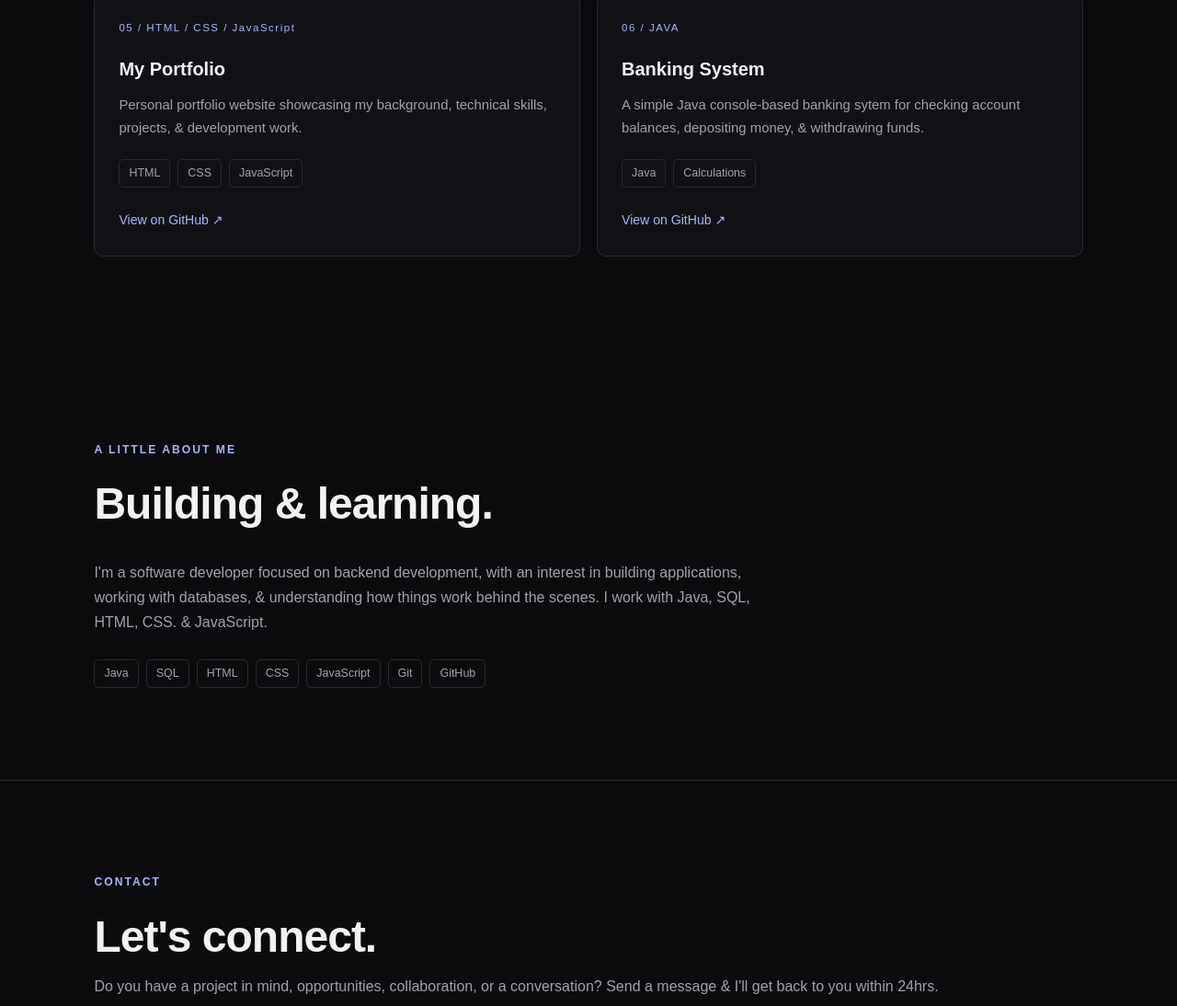
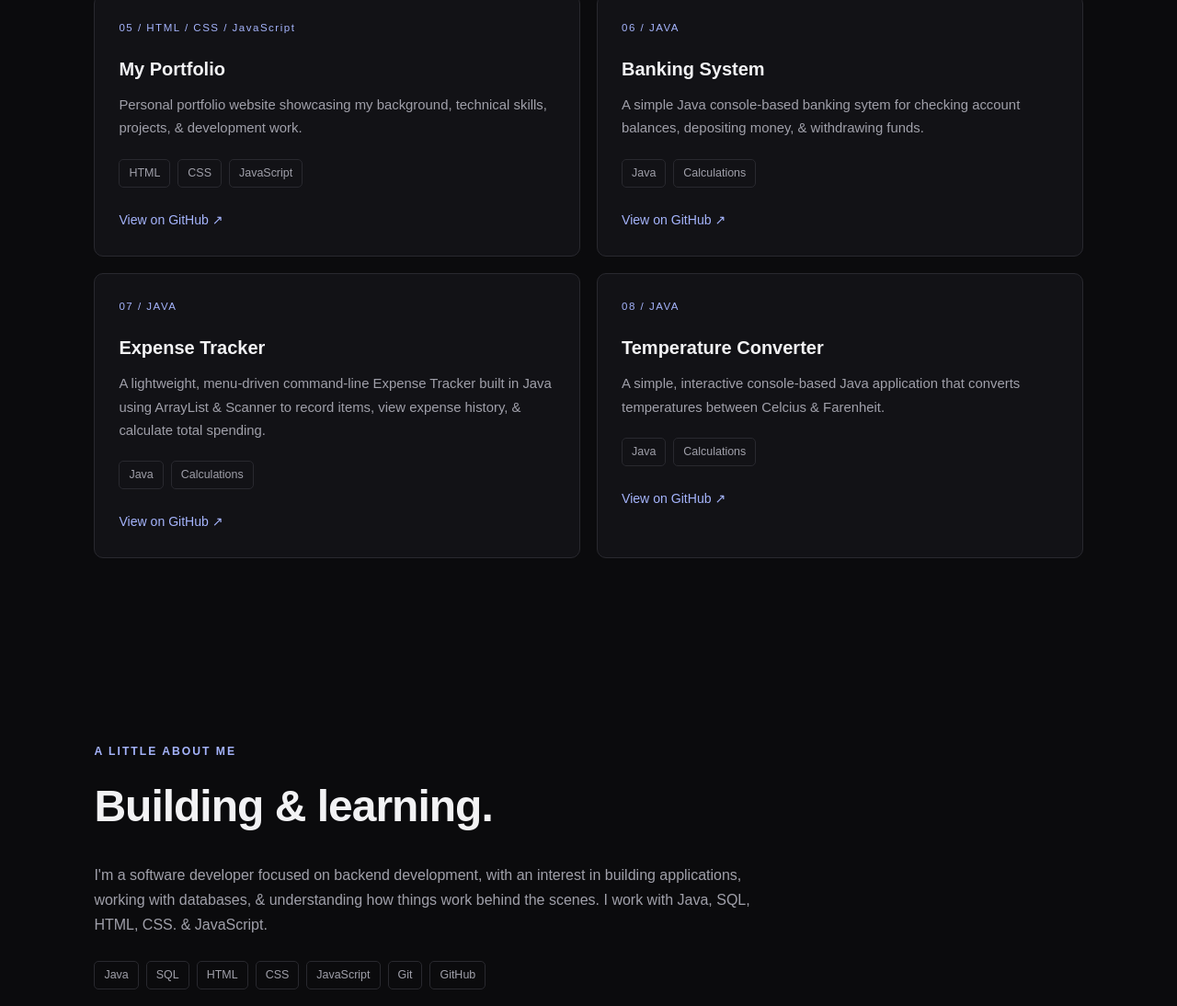
Before and after one commit to Amazingayo/my-portfolio, a plain HTML site: page index.html in a window 1280 px wide. Shown: the part 1095-2189 px from the top of the page at 92% size. Drawn offline with Linux system fonts and the light colour scheme.

Commit message:
Add project cards for Expense Tracker and Temperature Converter
Added two new project cards for 'Expense Tracker' and 'Temperature Converter' with descriptions and links.

```diff
--- a/index.html
+++ b/index.html
@@ -138,6 +138,36 @@
                     View on GitHub ↗
                 </a>
             </article>
+
+            <article class="project-card">
+                <p class="project-number">07 / JAVA</p>
+                <h3>Expense Tracker</h3>
+                <p>
+                    A lightweight, menu-driven command-line Expense Tracker built in Java using ArrayList & Scanner to
+                    record items, view expense history, & calculate total spending.
+                <div class="tags">
+                    <span>Java</span>
+                    <span>Calculations</span>
+                </div>
+                <a class="project-link" href="https://github.com/Amazingayo/Expense-Tracker">
+                    View on GitHub ↗
+                </a>
+            </article>
+
+            <article class="project-card">
+                <p class="project-number">08 / JAVA</p>
+                <h3>Temperature Converter</h3>
+                <p>
+                    A simple, interactive console-based Java application that converts temperatures between Celcius &
+                    Farenheit.
+                <div class="tags">
+                    <span>Java</span>
+                    <span>Calculations</span>
+                </div>
+                <a class="project-link" href="https://github.com/Amazingayo/temperature-converter-java">
+                    View on GitHub ↗
+                </a>
+            </article>
         </div>
     </section>
 
```
